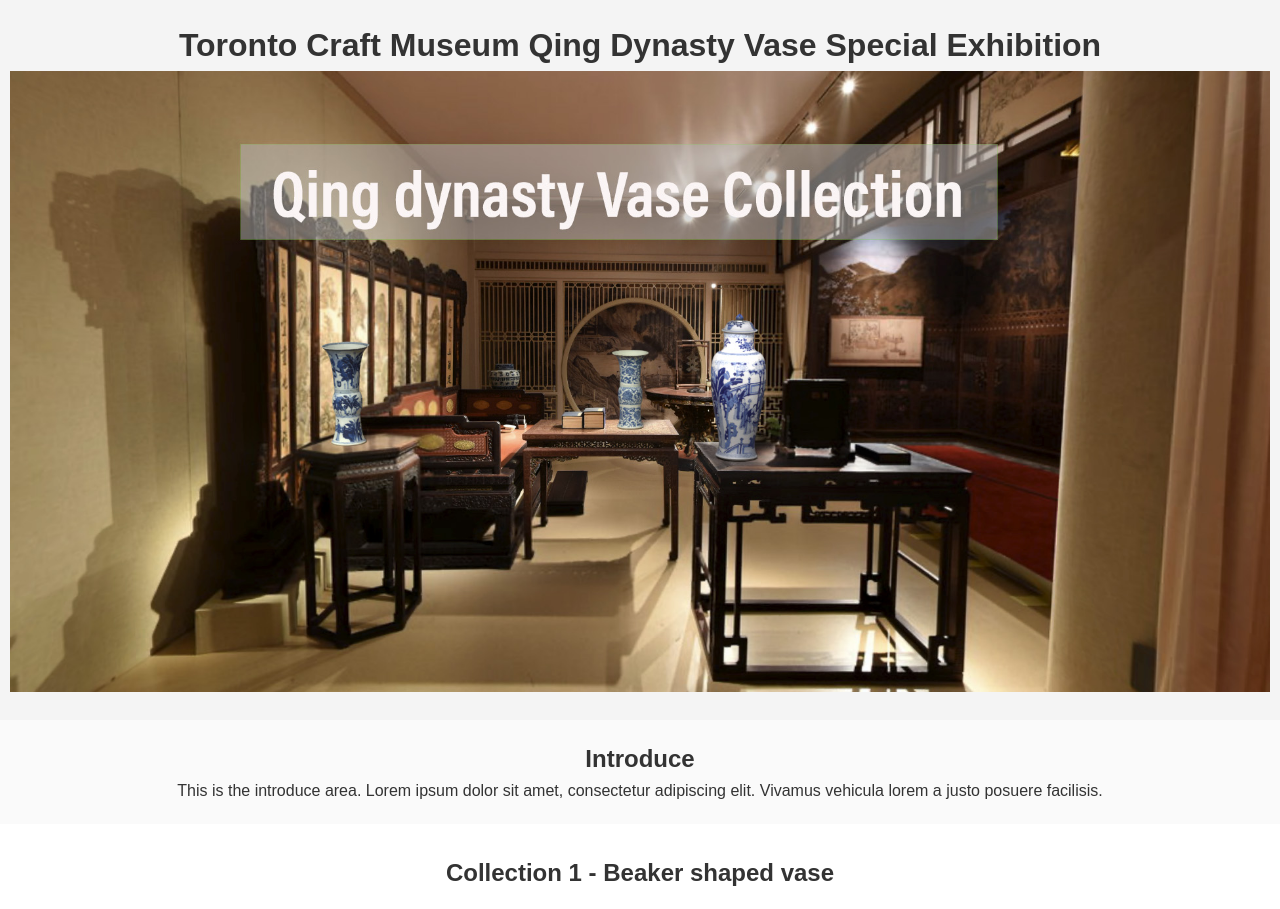
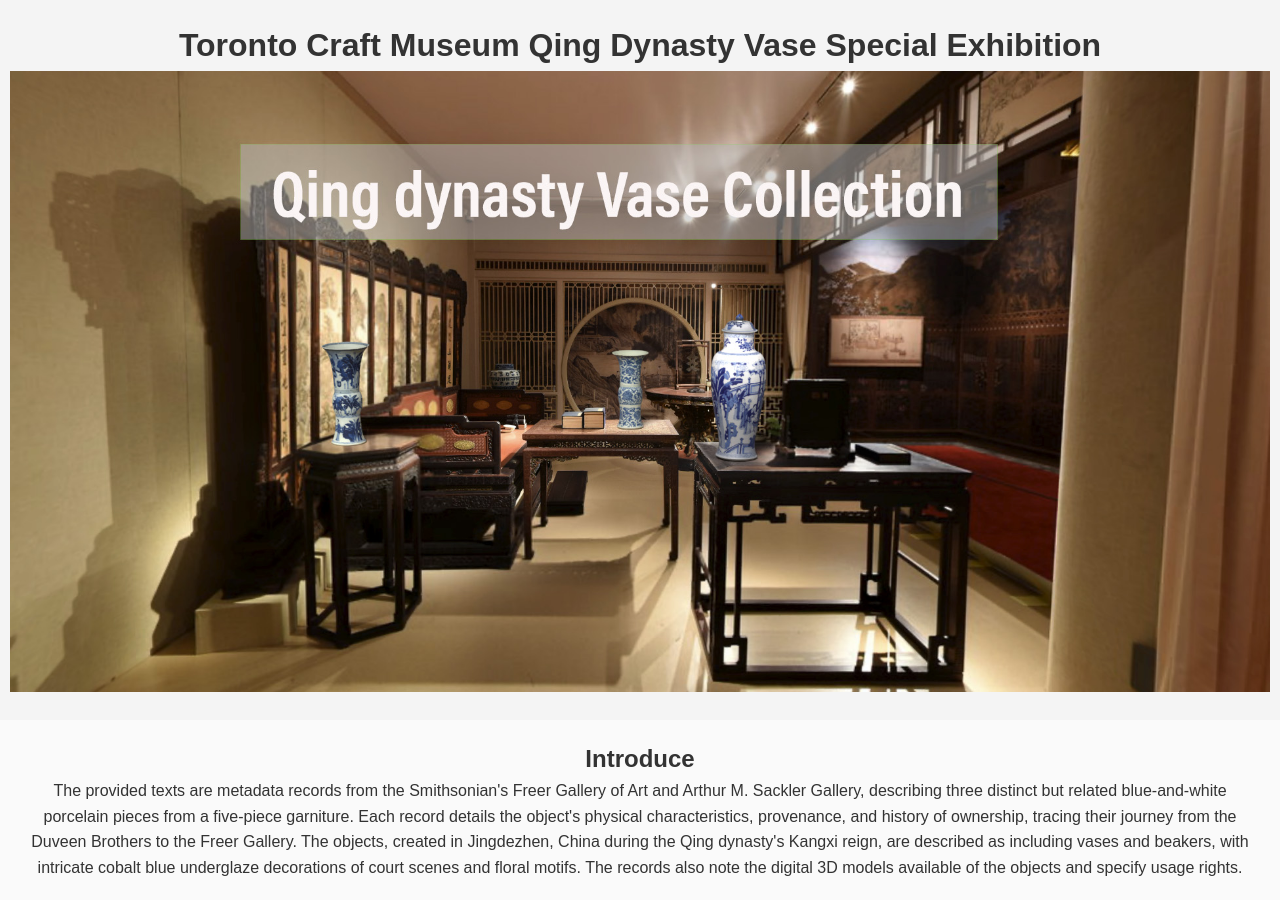
Before and after one commit to chris-666-liu/chris-666-liu.github.io, a plain HTML site: page index.html in a window 1280 px wide. Shown: the top 909 px of the page. Drawn offline with nearby package versions, Linux system fonts and the light colour scheme.

Commit message:
Update index.html

```diff
--- a/index.html
+++ b/index.html
@@ -20,8 +20,15 @@
     <section class="introduction">
         <h2>Introduce</h2>
         <p>
-            This is the introduce area. Lorem ipsum dolor sit amet, consectetur adipiscing elit.
-            Vivamus vehicula lorem a justo posuere facilisis.
+            The provided texts are metadata records from the Smithsonian's Freer Gallery
+            of Art and Arthur M. Sackler Gallery, describing three distinct but related
+            blue-and-white porcelain pieces from a five-piece garniture. Each record details
+             the object's physical characteristics, provenance, and history of ownership,
+              tracing their journey from the Duveen Brothers to the Freer Gallery. The objects,
+               created in Jingdezhen, China during the Qing dynasty's Kangxi reign, are described
+               as including vases and beakers, with intricate cobalt blue underglaze decorations of court
+               scenes and floral motifs. The records also note the digital 3D models available of the
+               objects and specify usage rights.
         </p>
     </section>
 
```
